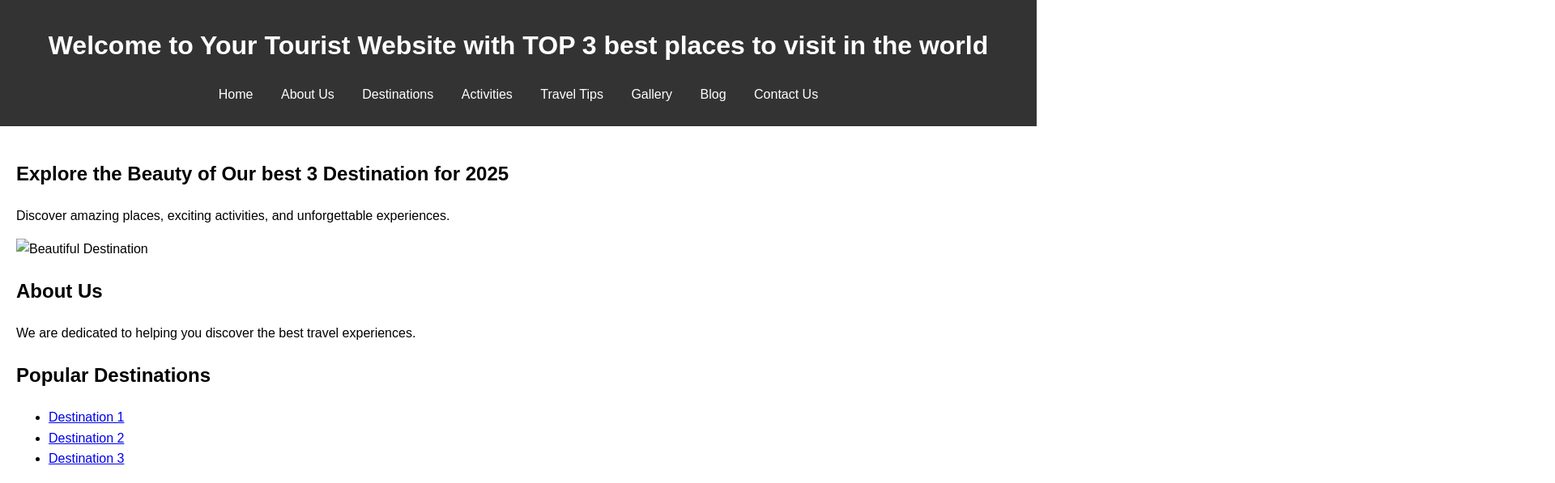
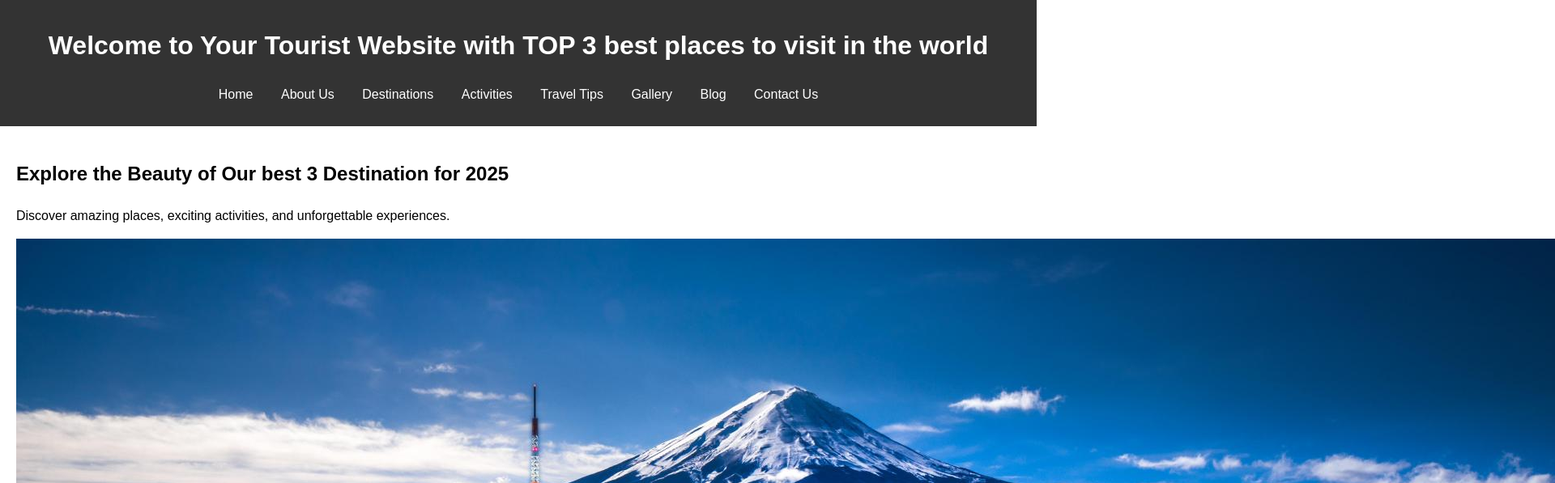
Before and after one commit to iNeoAzim/SAE-105, a plain HTML site: page index.html in a window 1280 px wide. Shown: the top 597 px of the page at 81% size, 1920 px wide, since content can reach past the window. Drawn offline with Linux system fonts and the light colour scheme.

Commit message:
ajout d'image japon

```diff
--- a/index.html
+++ b/index.html
@@ -31,7 +31,7 @@
         <section id="home">
             <h2>Explore the Beauty of Our best 3 Destination for 2025</h2>
             <p>Discover amazing places, exciting activities, and unforgettable experiences.</p>
-            <img src="IMEEENENEEEE" alt="Beautiful Destination">
+            <img src="./images1/japon.jpg" alt="Beautiful Destination">
         </section>
 
         <section id="about">
```
Also changed, not shown: images1/japon.jpg (added).
